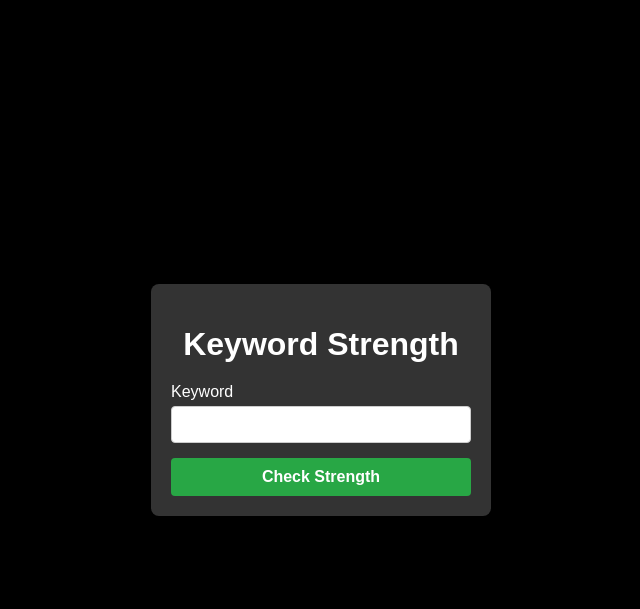
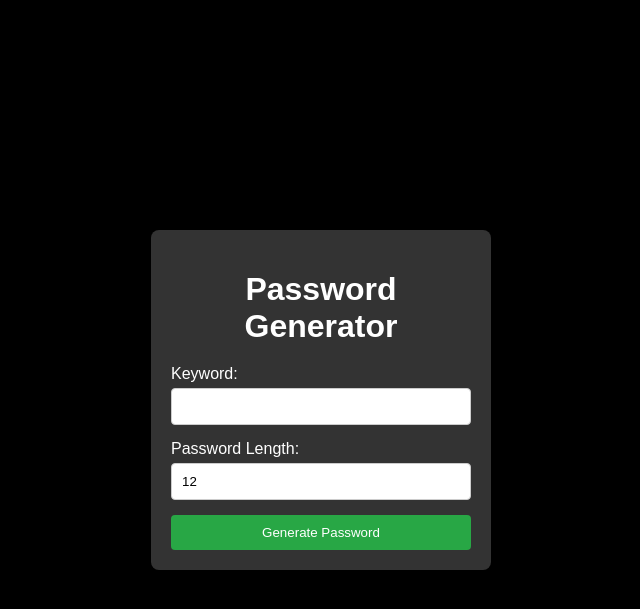
Before and after one commit to Dodadak/Time_project, a Flask app: page /recommend in a window 1280 px wide. Shown: the top 609 px of the page, without its empty margins (319-959 px from the left). Run offline with Flask 3, Linux system fonts and the light colour scheme.

Commit message:
Recommend.html

```diff
--- a/templates/Recommend.html
+++ b/templates/Recommend.html
@@ -3,7 +3,7 @@
 <head>
     <meta charset="UTF-8">
     <meta name="viewport" content="width=device-width, initial-scale=1.0">
-    <title>Keyword Strength Checker</title>
+    <title>Password Recommendation</title>
     <style>
         body {
             font-family: Arial, sans-serif;
@@ -14,33 +14,31 @@
             height: 100vh;
             margin: 0;
         }
-        .keyword-container {
+        .recommend-container {
             background-color: #333;
             padding: 20px;
             border-radius: 8px;
             box-shadow: 0 4px 8px rgba(0, 0, 0, 0.5);
             width: 300px;
         }
-        .keyword-container h1 {
+        .recommend-container h1 {
             text-align: center;
             color: #fff;
             margin-bottom: 20px;
         }
-        .keyword-container label {
+        .recommend-container label {
             display: block;
             margin-bottom: 5px;
             color: #fff;
         }
-        .keyword-container input {
+        .recommend-container input {
             width: calc(100% - 22px);
             padding: 10px;
             margin-bottom: 15px;
             border: 1px solid #ccc;
             border-radius: 4px;
-            background-color: #fff;
-            color: #000;
         }
-        .keyword-container button {
+        .recommend-container button {
             width: 100%;
             padding: 10px;
             background-color: #28a745;
@@ -48,22 +46,30 @@
             border: none;
             border-radius: 4px;
             cursor: pointer;
-            font-size: 16px;
-            font-weight: bold;
         }
-        .keyword-container button:hover {
+        .recommend-container button:hover {
             background-color: #218838;
         }
     </style>
 </head>
 <body>
-    <div class="keyword-container">
-        <h1>Keyword Strength</h1>
-        <form action="/check-keyword" method="POST">
-            <label for="keyword">Keyword</label>
+    <div class="recommend-container">
+        <h1>Password Generator</h1>
+        <form method="POST">
+            <label for="keyword">Keyword:</label>
             <input type="text" id="keyword" name="keyword" required>
-            <button type="submit">Check Strength</button>
+            <label for="length">Password Length:</label>
+            <input type="number" id="length" name="length" value="12" min="8" required>
+            <button type="submit">Generate Password</button>
         </form>
+
+        {% if password %}
+        <h2>Your Generated Password:</h2>
+        <p>{{ password }}</p>
+        {% elif error %}
+        <h2>Error:</h2>
+        <p>{{ error }}</p>
+        {% endif %}
     </div>
 </body>
 </html>
```
